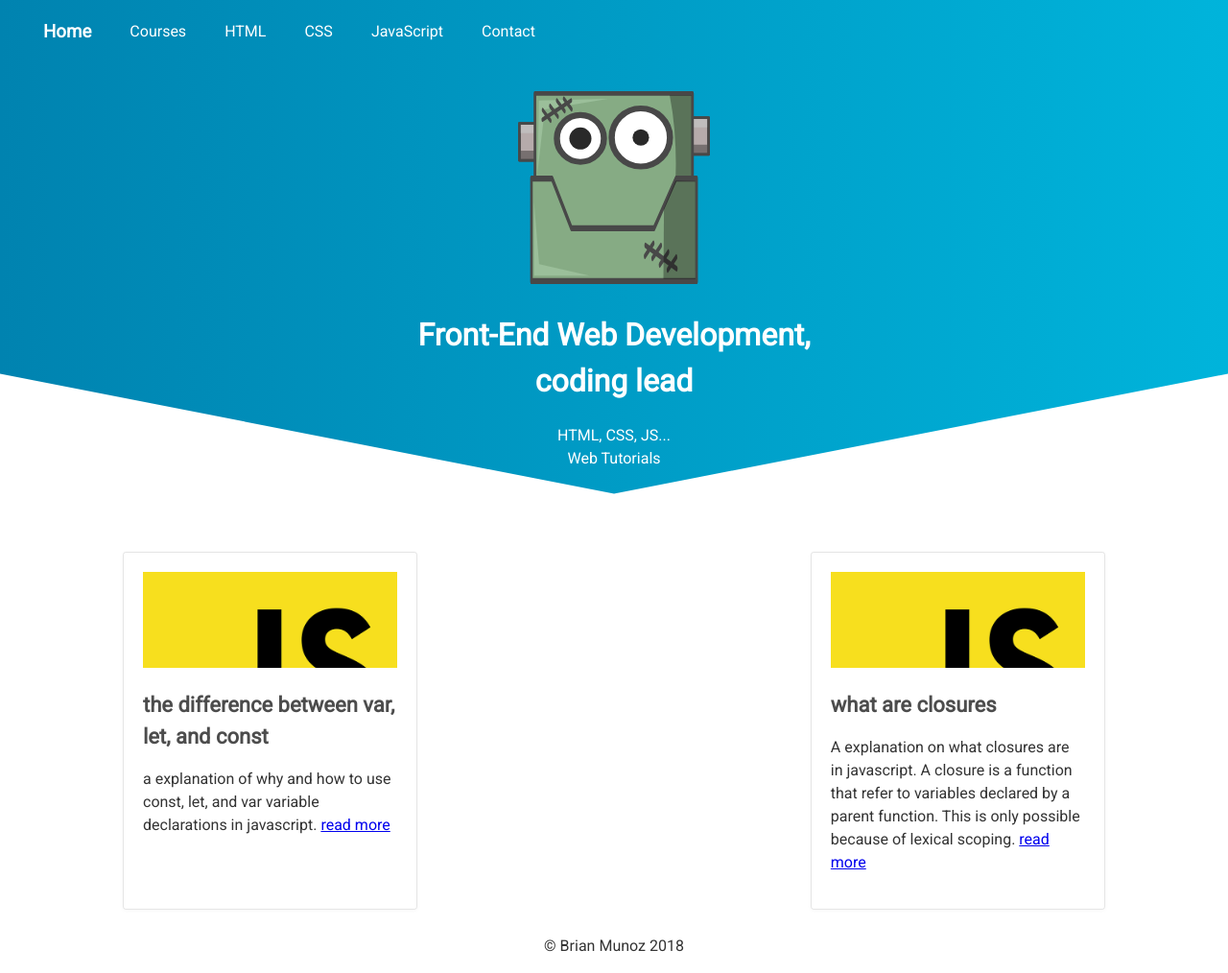
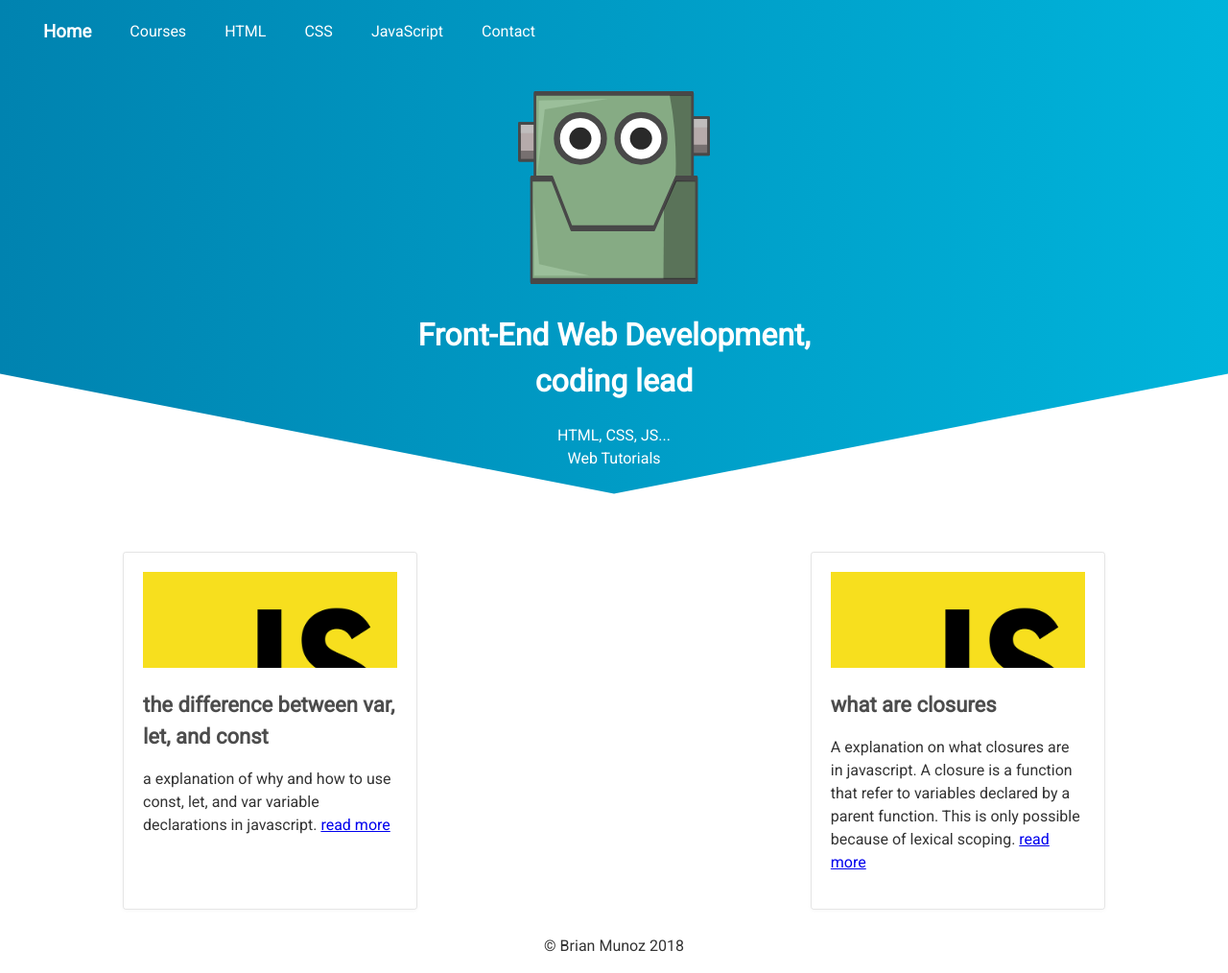
Before and after one commit to codinglead/codinglead.github.io, a Jekyll site: the page built from index.html, in a window 1280 px wide. Shown: the whole page at 96% size. Built offline with Jekyll 4.4.1, drawn with Linux system fonts in a browser that asks for light colours.

Commit message:
update logo

```diff
--- a/_layouts/default.html
+++ b/_layouts/default.html
@@ -10,6 +10,8 @@
 
       gtag('config', 'UA-127390342-1');
     </script>
+
+    <link rel="shortcut icon" href="{{ site.baseurl }}/images/logo.ico" type="image/x-icon">
 
     <meta charset="utf-8">
     <meta name="viewport" content="width=device-width, initial-scale=1.0">
--- a/courses.html
+++ b/courses.html
@@ -4,6 +4,4 @@
 title: Courses
 ---
 
-<div class="course">
-  <h1>courses will be here</h1>
-</div>
+<h1>courses will be here</h1>
```
Also changed, not shown: images/logo.ico (added), images/logo.svg.
